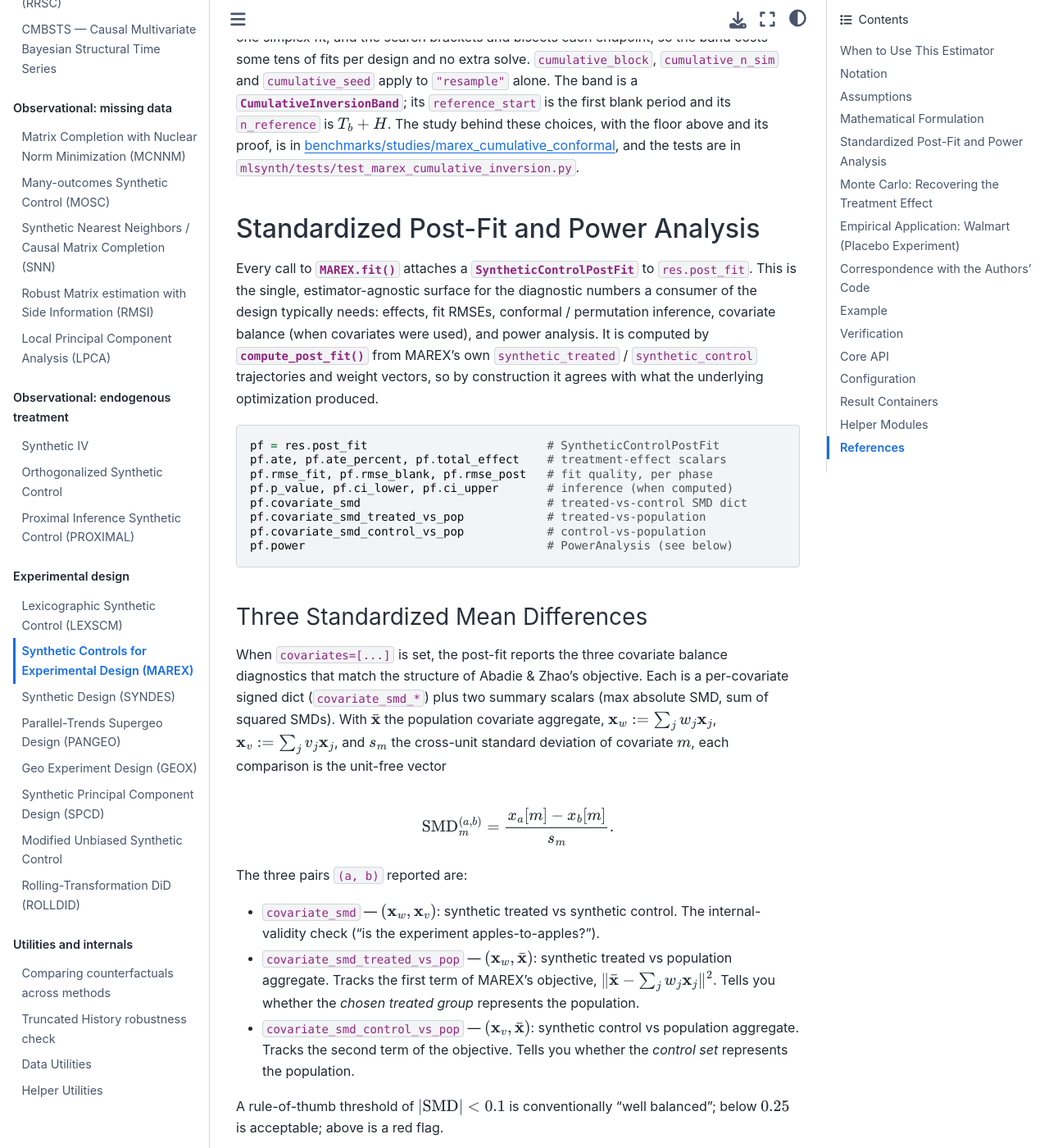
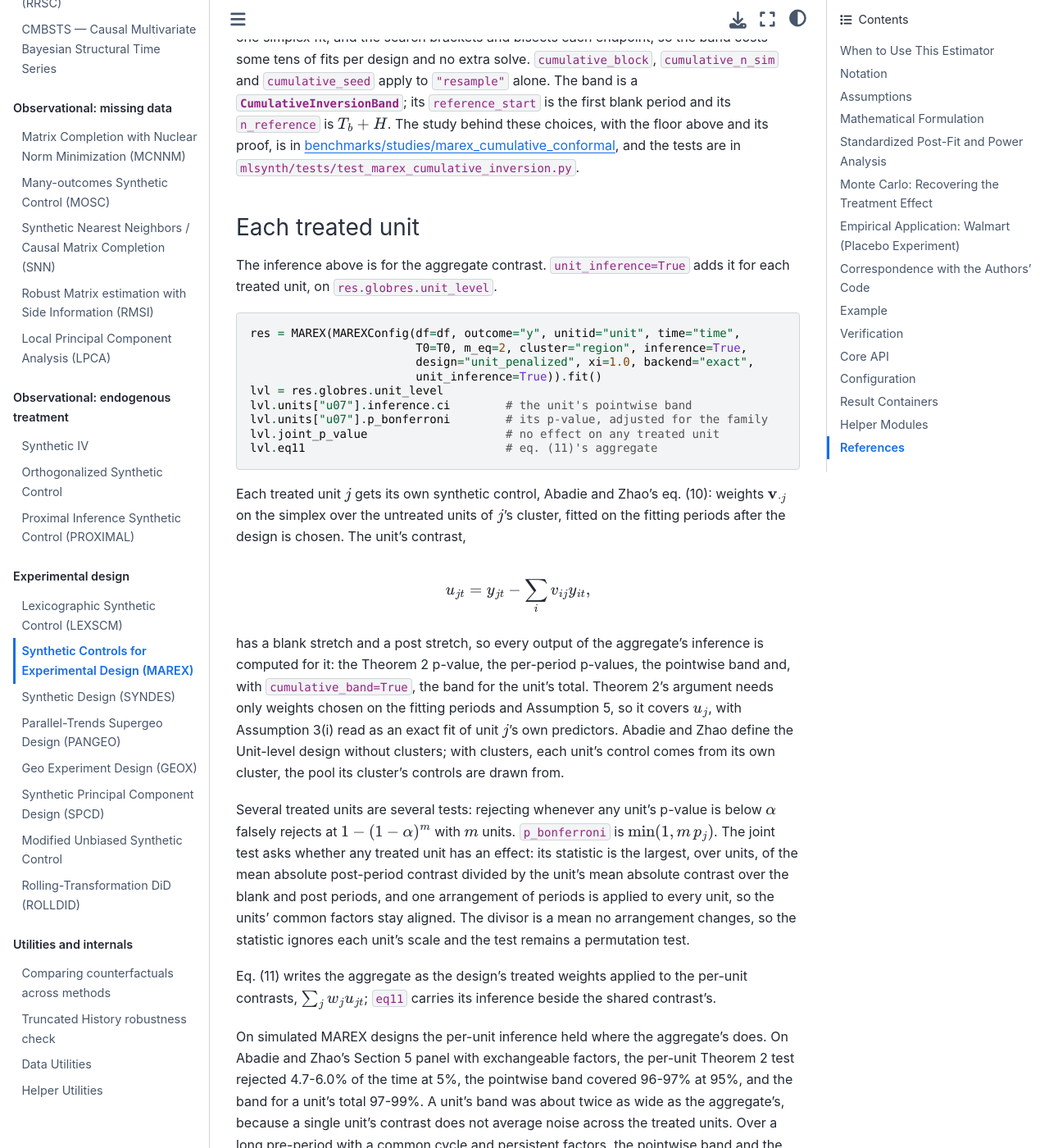
Before and after one commit to jgreathouse9/mlsynth, a Sphinx documentation site: the page built from docs/marex.rst, in a window 1280 px wide and 1400 px high, scrolled down 21413 px. Shown: the whole window at 82% size. Built offline with Sphinx 7.4.7 and the Sphinx Book theme 1.1.4, drawn with Linux system fonts in a browser that asks for light colours; pages that are not in the unit, such as notebooks, are missing from menus; some of the changed text lies outside the part shown.

Commit message:
docs/marex.rst: each treated unit
The per-unit control and contrast, which outputs are computed for it, the
Bonferroni and joint tests, eq. (11), and what the study found: per-unit
inference holds where the aggregate's does, the band for a unit's total is
the test to read under persistent factors, and unit_penalized designs suit
per-unit inference.

Co-Authored-By: Claude Opus 5.5 <noreply@anthropic.com>
Claude-Session: https://claude.ai/code/session_012eUtL6z8zUY8NkURa4Svk7

```diff
--- a/docs/marex.rst
+++ b/docs/marex.rst
@@ -1108,6 +1108,78 @@ proof, is in `benchmarks/studies/marex_cumulative_conformal
 <https://github.com/jgreathouse9/mlsynth/tree/main/benchmarks/studies/marex_cumulative_conformal>`_,
 and the tests are in ``mlsynth/tests/test_marex_cumulative_inversion.py``.
 
+.. _marex-unit-inference:
+
+Each treated unit
+^^^^^^^^^^^^^^^^^
+
+The inference above is for the aggregate contrast. ``unit_inference=True`` adds
+it for each treated unit, on ``res.globres.unit_level``.
+
+.. code-block:: python
+
+   res = MAREX(MAREXConfig(df=df, outcome="y", unitid="unit", time="time",
+                           T0=T0, m_eq=2, cluster="region", inference=True,
+                           design="unit_penalized", xi=1.0, backend="exact",
+                           unit_inference=True)).fit()
+   lvl = res.globres.unit_level
+   lvl.units["u07"].inference.ci        # the unit's pointwise band
+   lvl.units["u07"].p_bonferroni        # its p-value, adjusted for the family
+   lvl.joint_p_value                    # no effect on any treated unit
+   lvl.eq11                             # eq. (11)'s aggregate
+
+Each treated unit :math:`j` gets its own synthetic control, Abadie and Zhao's
+eq. (10): weights :math:`\mathbf{v}_{\cdot j}` on the simplex over the untreated
+units of :math:`j`'s cluster, fitted on the fitting periods after the design is
+chosen. The unit's contrast,
+
+.. math::
+
+   u_{jt} = y_{jt} - \sum_i v_{ij} y_{it},
+
+has a blank stretch and a post stretch, so every output of the aggregate's
+inference is computed for it: the Theorem 2 p-value, the per-period p-values,
+the pointwise band and, with ``cumulative_band=True``, the band for the unit's
+total. Theorem 2's argument needs only weights chosen on the fitting periods
+and Assumption 5, so it covers :math:`u_j`, with Assumption 3(i) read as an
+exact fit of unit :math:`j`'s own predictors. Abadie and Zhao define the
+Unit-level design without clusters; with clusters, each unit's control comes
+from its own cluster, the pool its cluster's controls are drawn from.
+
+Several treated units are several tests: rejecting whenever any unit's p-value
+is below :math:`\alpha` falsely rejects at :math:`1 - (1 - \alpha)^m` with
+:math:`m` units. ``p_bonferroni`` is :math:`\min(1, m\,p_j)`. The joint test
+asks whether any treated unit has an effect: its statistic is the largest,
+over units, of the mean absolute post-period contrast divided by the unit's
+mean absolute contrast over the blank and post periods, and one arrangement of
+periods is applied to every unit, so the units' common factors stay aligned.
+The divisor is a mean no arrangement changes, so the statistic ignores each
+unit's scale and the test remains a permutation test.
+
+Eq. (11) writes the aggregate as the design's treated weights applied to the
+per-unit contrasts, :math:`\sum_j w_j u_{jt}`; ``eq11`` carries its inference
+beside the shared contrast's.
+
+On simulated MAREX designs the per-unit inference held where the aggregate's
+does. On Abadie and Zhao's Section 5 panel with exchangeable factors, the
+per-unit Theorem 2 test rejected 4.7-6.0% of the time at 5%, the pointwise band
+covered 96-97% at 95%, and the band for a unit's total 97-99%. A unit's band was
+about twice as wide as the aggregate's, because a single unit's contrast does
+not average noise across the treated units. Over a long pre-period with a
+common cycle and persistent factors, the pointwise band and the band for a
+unit's total still held, while the per-unit Theorem 2 test rejected up to three
+times as often as nominal at 5%; there the band for the total
+(``cumulative_band=True, cumulative_method="inversion"``) is the per-unit test
+to read. The blank length mattered little once it cleared the floor.
+
+``unit_penalized`` designs, whose penalty prices each unit's own fit, gave
+tighter per-unit bands. On a ``standard`` design eq. (11) was four to five
+times noisier than the shared contrast, since that design never chose its
+treated units for their own fits; on a ``unit_penalized`` design the two
+agreed. The study is in `benchmarks/studies/marex_unit_conformal
+<https://github.com/jgreathouse9/mlsynth/tree/main/benchmarks/studies/marex_unit_conformal>`_,
+and the tests in ``mlsynth/tests/test_marex_unit_inference.py``.
+
 Standardized Post-Fit and Power Analysis
 ----------------------------------------
 
```
